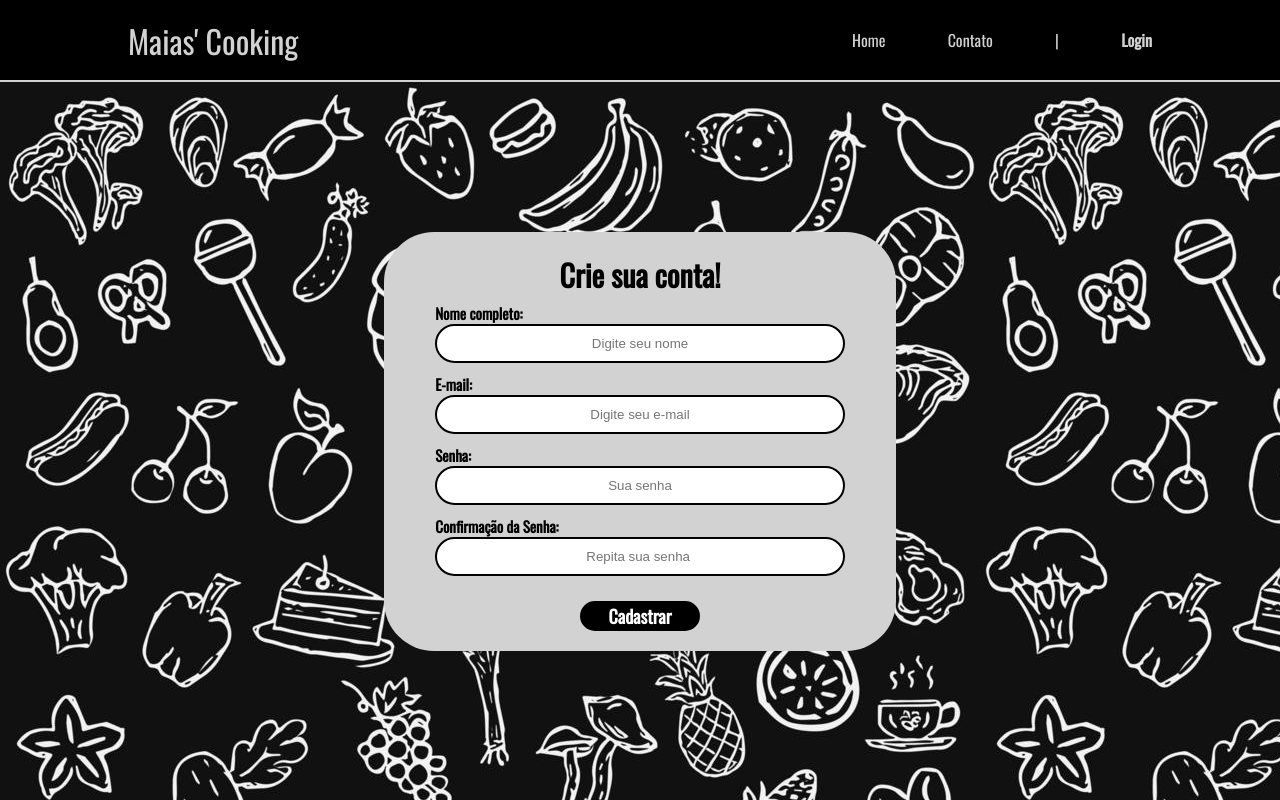
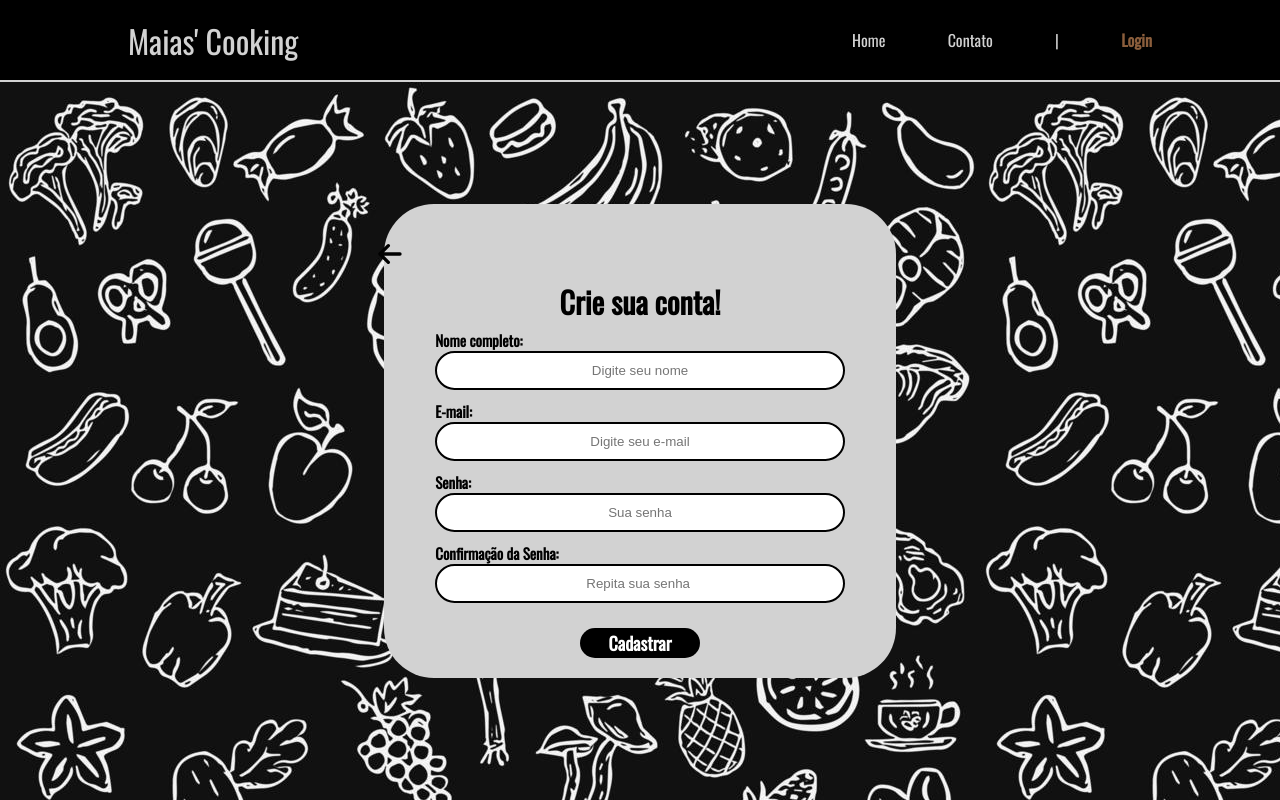
Before and after one commit to Nandoz7/Maias-Cuisine, a website: page public/cadastro.html in a window 1280 px wide. Drawn offline with nearby package versions, Linux system fonts and the light colour scheme; no server answers.

Commit message:
CSS das páginas

```diff
--- a/public/cadastro.html
+++ b/public/cadastro.html
@@ -44,6 +44,7 @@
     </div>
     <div class="container">
       <div class="card card-cadastro">
+        <a href="login.html"><img src="./assets/imgs/setaVoltar.svg"></a>
         <h2>Crie sua conta!</h2>
         <div class="formulario">
           <!--
--- a/public/css/estilo.css
+++ b/public/css/estilo.css
@@ -38,8 +38,16 @@ body {
   color: #d2d2d2;
 }
 
-.navbar .agora {
-  font-weight: 800;
+.navbar .agora a{
+  font-weight: 900;
+  color: #8B5E3C;
+  transition: color 0.3s ease, background-color 0.3s ease;
+
+}
+.navbar a:hover{
+  color: #8B5E3C;
+  transition: color 0.3s ease, background-color 0.3s ease;
+  font-weight: 900;
 }
 
 .navbar {
@@ -144,6 +152,7 @@ footer .gitlink {
 }
 
 .plataforma {
+  border-top: 2px solid #000000;
   background-color: #d2d2d2;
 }
 
@@ -162,6 +171,7 @@ footer .gitlink {
   background-size:auto;
 }
 
+
 .login .container {
   justify-content: center;
   align-items: center;
@@ -179,6 +189,13 @@ footer .gitlink {
   flex-direction: column;
   height: fit-content;
   padding: 20px 0;
+}
+
+.container .card a img{
+  width: 40px;
+  height: 40px;
+  padding-right: 500px;
+  margin-top: 10px;
 }
 
 .card h2 {
--- a/src/models/usuarioModel.js
+++ b/src/models/usuarioModel.js
@@ -10,7 +10,7 @@ function autenticar(email, senha) {
 }
 
 // Coloque os mesmos parâmetros aqui. Vá para a var instrucaoSql
-function cadastrar(nome, email, senha, fkEmpresa, cpf) {
+function cadastrar(nome, email, senha) {
     console.log("ACESSEI O USUARIO MODEL \n \n\t\t >> Se aqui der erro de 'Error: connect ECONNREFUSED',\n \t\t >> verifique suas credenciais de acesso ao banco\n \t\t >> e se o servidor de seu BD está rodando corretamente. \n\n function cadastrar():", nome, email, senha);
 
     // Insira exatamente a query do banco aqui, lembrando da nomenclatura exata nos valores
```
Also changed, not shown: public/contato.html (+3 -1 lines), public/assets/imgs/setaVoltar.svg (added).
